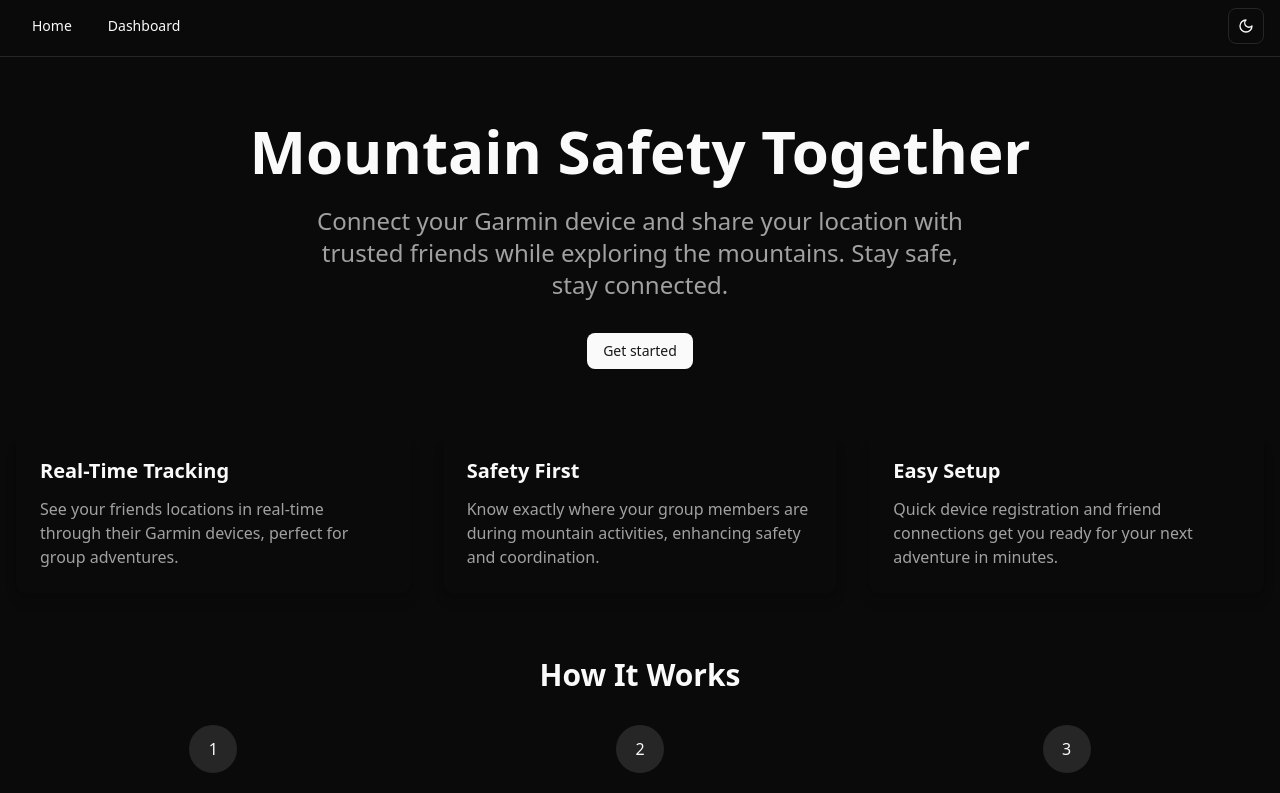
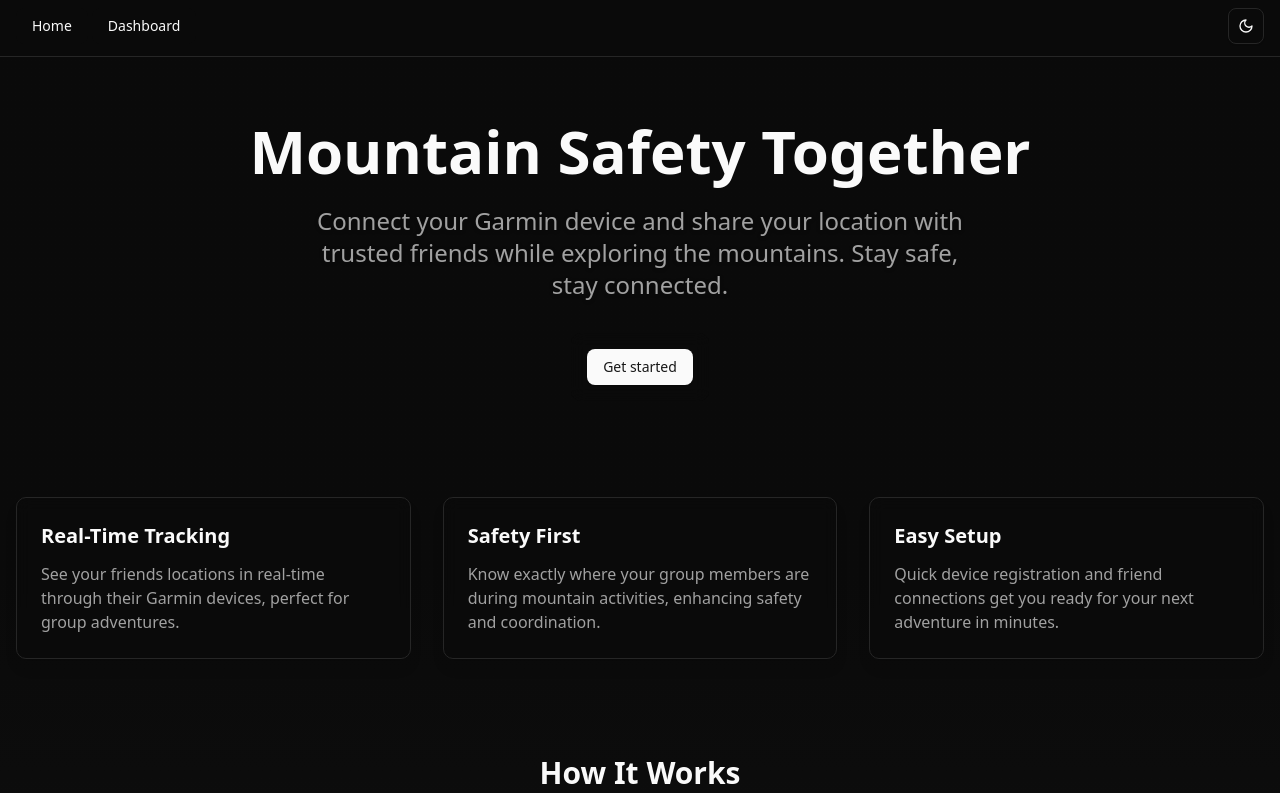
Before and after one commit to aranlucas/garmin-friend-finder, a Next.js app: page / in a window 1280 px wide. Shown: the top 793 px of the page. Built offline with nearby package versions, Linux system fonts and the light colour scheme; no server answers.

Commit message:
lint fixes

```diff
--- a/package.json
+++ b/package.json
@@ -7,7 +7,7 @@
     "build": "next build",
     "start": "next start",
     "lint": "next lint",
-    "lint-fix": "next lint --fix",
+    "lint:fix": "next lint --fix",
     "init-db": "npx tsx scripts/init-db.ts",
     "format": "prettier --write .",
     "format:check": "prettier --check ."
@@ -46,6 +46,8 @@
     "autoprefixer": "^10.4.20",
     "eslint": "^9.21.0",
     "eslint-config-next": "15.1.7",
+    "eslint-config-prettier": "^10.0.1",
+    "eslint-plugin-prettier": "^5.2.3",
     "postcss": "^8.5.3",
     "prettier": "^3.5.2",
     "tailwindcss": "^4.0.8",
--- a/src/app/page.tsx
+++ b/src/app/page.tsx
@@ -5,37 +5,39 @@ export const revalidate = 0;
 
 export default async function Home() {
   return (
-    <main className="min-h-screen">
-      <div className="container mx-auto px-4 py-16">
+    <main className="min-h-screen bg-gradient-to-b from-background via-background to-secondary/20 relative">
+      <div className="container relative mx-auto px-4 py-16 z-10">
         {/* Hero Section */}
-        <div className="flex flex-col items-center text-center mb-16">
-          <h1 className="text-5xl md:text-6xl font-bold mb-6 bg-gradient-to-r from-secondary to-accent bg-clip-text">
+        <div className="flex flex-col items-center text-center mb-24">
+          <h1 className="text-5xl md:text-6xl font-bold mb-6">
             Mountain Safety Together
           </h1>
-          <p className="text-xl md:text-2xl text-muted-foreground max-w-2xl mb-8">
+          <p className="text-xl md:text-2xl text-muted-foreground max-w-2xl mb-8 drop-shadow-sm">
             Connect your Garmin device and share your location with trusted
             friends while exploring the mountains. Stay safe, stay connected.
           </p>
-          <SignIn />
+          <div className="backdrop-blur-sm bg-background/80 p-4 rounded-lg">
+            <SignIn />
+          </div>
         </div>
 
         {/* Features Grid */}
-        <div className="grid md:grid-cols-3 gap-8 mb-16">
-          <div className="p-6 rounded-lg bg-card shadow-lg">
+        <div className="grid md:grid-cols-3 gap-8 mb-24">
+          <div className="p-6 rounded-lg bg-card/80 backdrop-blur-sm shadow-lg border hover:shadow-xl transition-shadow">
             <h3 className="text-xl font-semibold mb-3">Real-Time Tracking</h3>
             <p className="text-muted-foreground">
               See your friends locations in real-time through their Garmin
               devices, perfect for group adventures.
             </p>
           </div>
-          <div className="p-6 rounded-lg bg-card shadow-lg">
+          <div className="p-6 rounded-lg bg-card/80 backdrop-blur-sm shadow-lg border hover:shadow-xl transition-shadow">
             <h3 className="text-xl font-semibold mb-3">Safety First</h3>
             <p className="text-muted-foreground">
               Know exactly where your group members are during mountain
               activities, enhancing safety and coordination.
             </p>
           </div>
-          <div className="p-6 rounded-lg bg-card shadow-lg">
+          <div className="p-6 rounded-lg bg-card/80 backdrop-blur-sm shadow-lg border hover:shadow-xl transition-shadow">
             <h3 className="text-xl font-semibold mb-3">Easy Setup</h3>
             <p className="text-muted-foreground">
               Quick device registration and friend connections get you ready for
--- a/src/components/SignIn.tsx
+++ b/src/components/SignIn.tsx
@@ -1,7 +1,7 @@
 "use client";
 
 import Link from "next/link";
-import { useSession, signIn, signOut } from "next-auth/react";
+import { useSession, signIn } from "next-auth/react";
 import { Button } from "@/components/ui/button";
 
 export default function SignIn() {
```
Also changed, not shown: .eslintrc.json, 1 other file (tests, documents, lock files or other folders).
